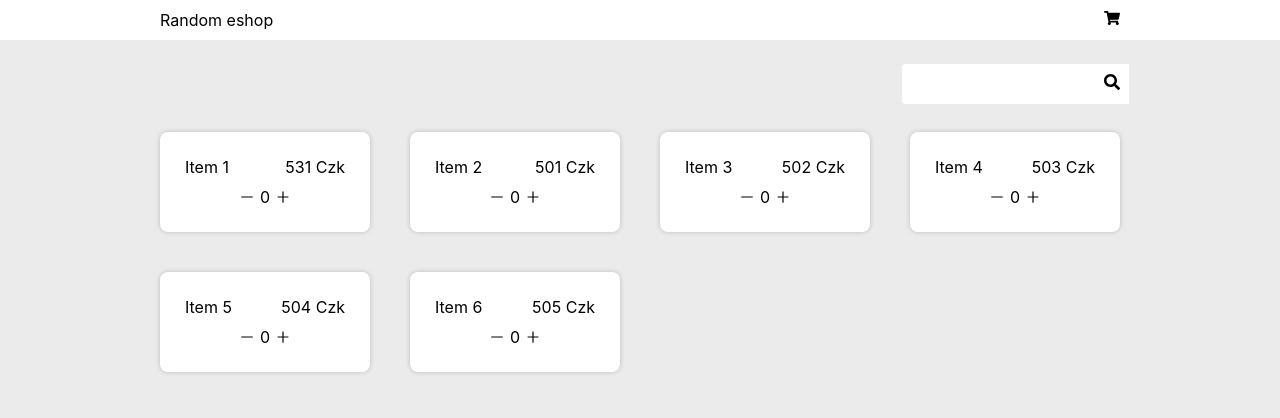
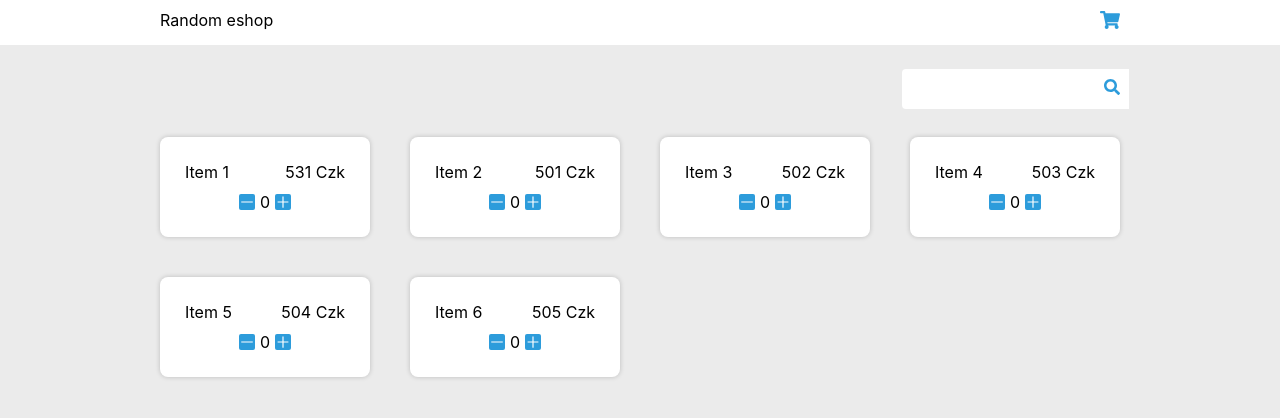
Before and after one commit to MichalSajdik/dd-pp-d3aff16a801b, a React (Create React App) app: page / in a window 1280 px wide. Shown: the top 418 px of the page. Built offline with nearby package versions, Linux system fonts and the light colour scheme.

Commit message:
Finalize

```diff
--- a/src/components/Item.tsx
+++ b/src/components/Item.tsx
@@ -30,20 +30,19 @@ const Counter = styled.div`
 
 const Text = styled.div`
    margin: 5px;
+   user-select: none;
 `;
 
-
 const Item = (props: ItemProps) => {
-
   return <I>
     <ItemCost>
       <Text>{props.name}</Text>
       <Text>{props.price}</Text>
     </ItemCost>
     <Counter>
-      <AiOutlineMinus onClick={props.decrement}/>
+      <AiOutlineMinus style={{background: "rgb(45,156,219)", cursor: "pointer", color: "white", borderRadius: "2px"}} onClick={props.decrement}/>
       <Text>{props.count}</Text>
-      <AiOutlinePlus onClick={props.increment}/>
+      <AiOutlinePlus style={{background: "rgb(45,156,219)", cursor: "pointer", color: "white", borderRadius: "2px"}} onClick={props.increment}/>
     </Counter>
   </I>
 };
--- a/src/components/Navbar.tsx
+++ b/src/components/Navbar.tsx
@@ -1,5 +1,5 @@
 import * as React from "react";
-import styled, {css} from "styled-components";
+import styled from "styled-components";
 import {FaShoppingCart} from 'react-icons/fa';
 import { Link } from "react-router-dom";
 
@@ -35,7 +35,7 @@ const Navbar = () => {
           </Link>
         </NavbarItem>
         <NavbarItem>
-          <Link to="/shop_basket/" style={{textDecoration: "none", color: "inherit"}}>
+          <Link to="/shop_basket/" style={{textDecoration: "none",color: "rgb(45,156,219)", cursor: "pointer", fontSize: "20px"}}>
             <FaShoppingCart/>
           </Link>
         </NavbarItem>
--- a/src/components/Search.tsx
+++ b/src/components/Search.tsx
@@ -34,7 +34,7 @@ const Search = (props: searchProps) => {
   return <S>
     <Input onChange={(e) => props.onInput(e.target.value)}/>
     <SearchDiv>
-      <FaSearch/>
+      <FaSearch style={{color: "rgb(45,156,219)", cursor: "pointer"}}/>
     </SearchDiv>
   </S>
 };
--- a/src/components/ShoppingCart.tsx
+++ b/src/components/ShoppingCart.tsx
@@ -54,12 +54,25 @@ const Table = styled.div`
   padding: 10px;
 `;
 
+const Button = styled.button`
+  background: rgb(45,156,219);
+  cursor: pointer;
+  color: white;
+  border-radius: 2px;
+  font-size: 20px;
+  border: 0px;
+`;
 
 function removeItemsWith0Count(item: ItemInterface) {
   return item.count > 0
 }
 
 const ShoppingCart = (props: ShoppingCartProps) => {
+
+  let items = props.items.filter(removeItemsWith0Count);
+  let totalPrice = 0;
+  items.forEach(item=>totalPrice+=(item.price*item.count));
+
   return (
     <Container>
       <ShoppingCartDiv>
@@ -70,21 +83,20 @@ const ShoppingCart = (props: ShoppingCartProps) => {
             <MenuCell>Amount</MenuCell>
             <MenuCell>Price</MenuCell>
           </ItemRow>
-          {props.items.filter(removeItemsWith0Count).map((item)=>{
-            return (
-            <ItemRow>
-              <ItemCell>{item.name}</ItemCell>
-              <ItemCell>{item.count}</ItemCell>
-              <ItemCell>{item.price + " Czk"}</ItemCell>
-            </ItemRow>
+          {items.map((item) => (
+              <ItemRow key ={item.id}>
+                <ItemCell>{item.name}</ItemCell>
+                <ItemCell>{item.count}</ItemCell>
+                <ItemCell>{item.price + " Czk"}</ItemCell>
+              </ItemRow>
             )
-          })}
+          )}
         </Table>
-        <FinalPrice>50 Czk</FinalPrice>
+        <FinalPrice>{totalPrice} Czk</FinalPrice>
         <CartCenter>
-          <button onClick={()=>window.history.back()}>
+          <Button onClick={() => window.history.back()}>
             BACK
-          </button>
+          </Button>
         </CartCenter>
       </ShoppingCartDiv>
     </Container>
--- a/src/store/items/ItemsReducer.ts
+++ b/src/store/items/ItemsReducer.ts
@@ -1,4 +1,4 @@
-import {ItemsActionTypes, INCREMENT_COUNTER, DECREMENT_COUNTER} from "./models/actions";
+import {INCREMENT_COUNTER, DECREMENT_COUNTER} from "./models/actions";
 
 import {Items} from './models/Items';
 import {AnyAction} from "redux";
```
